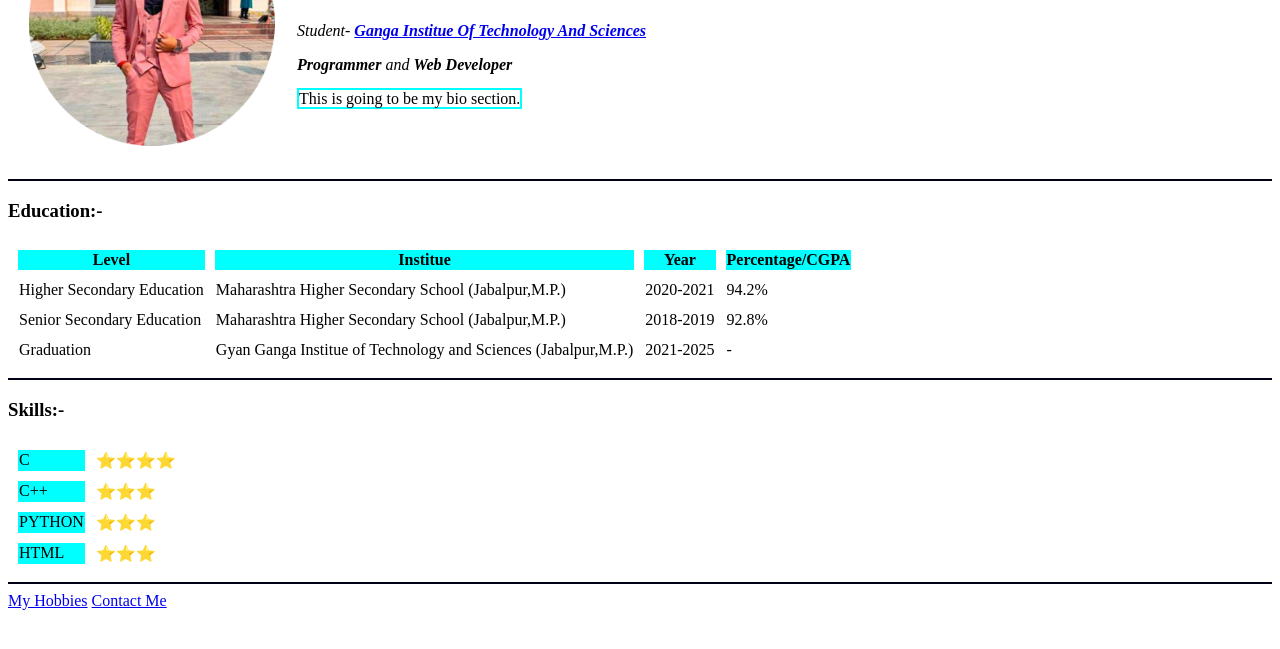
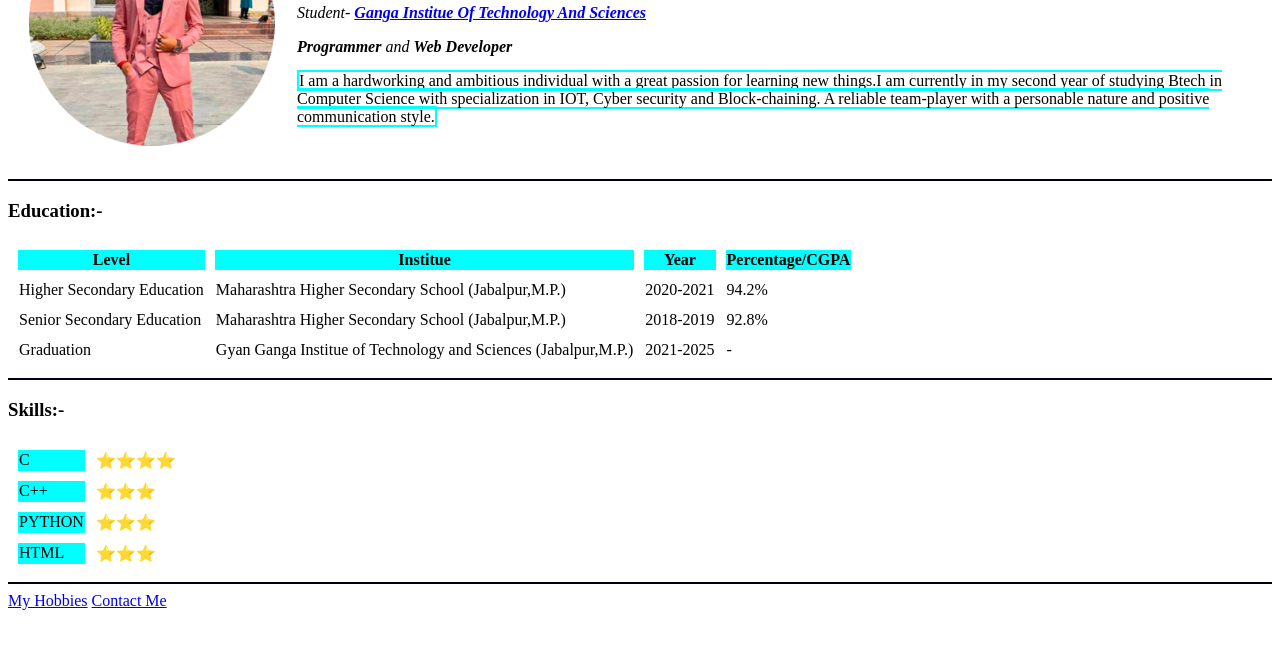
Before and after one commit to AayushJain09/CV, a plain HTML site: page index.html in a window 1280 px wide. Shown: the part 129-778 px from the top of the page. Drawn offline with Linux system fonts and the light colour scheme.

Commit message:
Update index.html
added bio

```diff
--- a/index.html
+++ b/index.html
@@ -16,7 +16,7 @@
         </centre>
         <p><em>Student- <strong><a href ="https://ggits.org/">Ganga Institue Of Technology And Sciences</a></strong></em></p>
         <p><em><strong>Programmer</strong> and <strong>Web Developer</strong></em></p>
-        <span style="border: 2px solid cyan">This is going to be my bio section.</span></td>
+        <span style="border: 2px solid cyan">I am a hardworking and ambitious individual with a great passion for learning new things.I am currently in my second year of studying Btech in Computer Science with specialization in IOT, Cyber security and Block-chaining. A reliable team-player with a personable nature and positive communication style.</span></td>
     </table>
 
     <hr color="rgb(97, 92, 174)">
```
